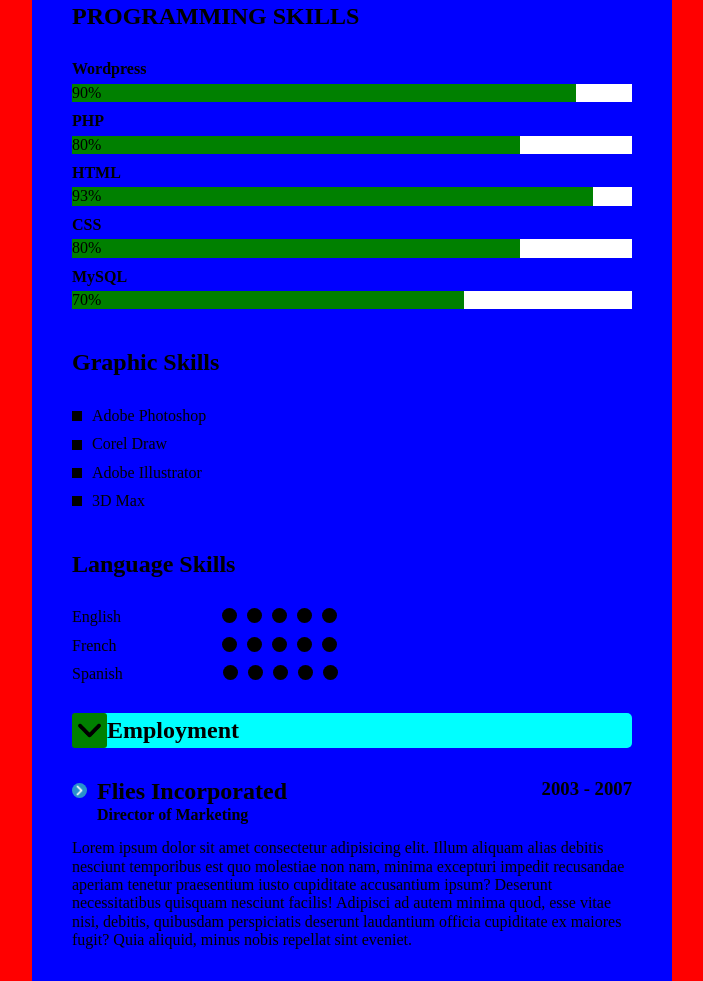
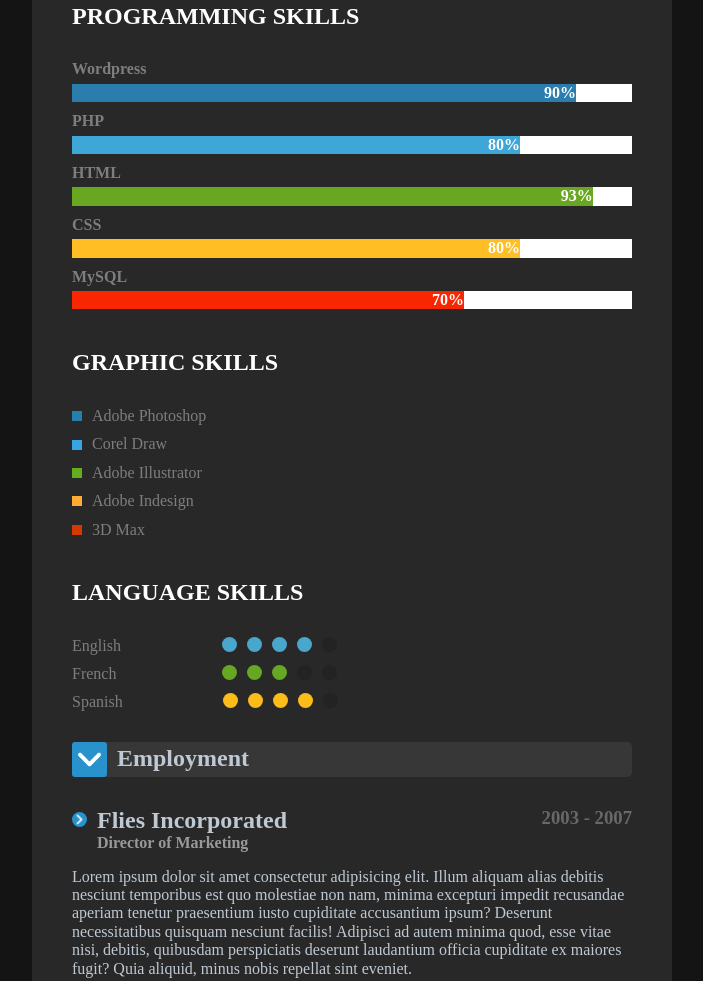
Before and after one commit to cero-dev/resume-webpage, a plain HTML site: page index.html in a window 1280 px wide. Shown: the part 525-1506 px from the top of the page, without its empty margins (288-991 px from the left). Drawn offline with Linux system fonts and the light colour scheme.

Commit message:
Modified styles.css for finalized styling of resume page

```diff
--- a/index.html
+++ b/index.html
@@ -160,7 +160,7 @@
             </div>
             <div class="section-two-right">
                 <div class="programming-skills">
-                    <div class="programming-skills-heaeder">
+                    <div class="programming-skills-header">
                         <h2>PROGRAMMING SKILLS</h2>
                     </div>
                     <div class="programming-skills-group">
@@ -198,60 +198,64 @@
                 </div>
                 <div class="graphic-skills">
                     <div class="graphic-skills-header">
-                        <h2>Graphic Skills</h2>
+                        <h2>GRAPHIC SKILLS</h2>
                     </div>
                     <div class="graphic-skills-group">
                         <div class="graphic-skill-item">
-                            <div class="graphic-skill-square"></div>
+                            <div class="graphic-skill-square first-square"></div>
                             <p>Adobe Photoshop</p>
                         </div>
                         <div class="graphic-skill-item">
-                            <div class="graphic-skill-square"></div>
+                            <div class="graphic-skill-square second-square"></div>
                             <p>Corel Draw</p>
                         </div>
                         <div class="graphic-skill-item">
-                            <div class="graphic-skill-square"></div>
+                            <div class="graphic-skill-square third-square"></div>
                             <p>Adobe Illustrator</p>
                         </div>
                         <div class="graphic-skill-item">
-                            <div class="graphic-skill-square"></div>
+                            <div class="graphic-skill-square fourth-square"></div>
+                            <p>Adobe Indesign</p>
+                        </div>
+                        <div class="graphic-skill-item">
+                            <div class="graphic-skill-square fifth-square"></div>
                             <p>3D Max</p>
                         </div>
                     </div>
                 </div>
                 <div class="language-skills">
                     <div class="language-skills-header">
-                        <h2>Language Skills</h2>
+                        <h2>LANGUAGE SKILLS</h2>
                     </div>
                     <div class="language-skills-group">
                         <div class="language-skill-item">
                             <p>English</p>
                             <div class="language-skill-item-circles">
-                                <div class="language-skill-circle"></div>
-                                <div class="language-skill-circle"></div>
-                                <div class="language-skill-circle"></div>
-                                <div class="language-skill-circle"></div>
-                                <div class="language-skill-circle"></div>
+                                <div class="language-skill-circle english-filled"></div>
+                                <div class="language-skill-circle english-filled"></div>
+                                <div class="language-skill-circle english-filled"></div>
+                                <div class="language-skill-circle english-filled"></div>
+                                <div class="language-skill-circle english-empty"></div>
                             </div>
                         </div>
                         <div class="language-skill-item">
                             <p>French</p>
                             <div class="language-skill-item-circles">
-                                <div class="language-skill-circle"></div>
-                                <div class="language-skill-circle"></div>
-                                <div class="language-skill-circle"></div>
-                                <div class="language-skill-circle"></div>
-                                <div class="language-skill-circle"></div>
+                                <div class="language-skill-circle french-filled"></div>
+                                <div class="language-skill-circle french-filled"></div>
+                                <div class="language-skill-circle french-filled"></div>
+                                <div class="language-skill-circle french-empty"></div>
+                                <div class="language-skill-circle french-empty"></div>
                             </div>
                         </div>
                         <div class="language-skill-item">
                             <p>Spanish</p>
                             <div class="language-skill-item-circles">
-                                <div class="language-skill-circle"></div>
-                                <div class="language-skill-circle"></div>
-                                <div class="language-skill-circle"></div>
-                                <div class="language-skill-circle"></div>
-                                <div class="language-skill-circle"></div>
+                                <div class="language-skill-circle spanish-filled"></div>
+                                <div class="language-skill-circle spanish-filled"></div>
+                                <div class="language-skill-circle spanish-filled"></div>
+                                <div class="language-skill-circle spanish-filled"></div>
+                                <div class="language-skill-circle spanish-empty"></div>
                             </div>
                         </div>
                     </div>
--- a/styles/styles.css
+++ b/styles/styles.css
@@ -1,10 +1,11 @@
 body {
     height: 100%;
     width: 100%;
-    background-color: red;
+    background-color: #141414;
     display: flex;
     justify-content: center;
     align-items: center;
+    color: #bfc9d3;
 }
 
 p,
@@ -17,7 +18,7 @@ h4 {
 }
 
 .inner-page {
-    background-color: blue;
+    background-color: #282828;
     margin: 50px 25%;
     padding: 40px;
     display: flex;
@@ -42,6 +43,10 @@ h4 {
     gap: 40px;
 }
 
+.section-one-top-left-text>h4 {
+    color: #499ecf;
+}
+
 .section-one-top-right {
     display: flex;
     gap: 8px;
@@ -52,6 +57,15 @@ h4 {
     display: flex;
     flex-direction: column;
     align-items: flex-end;
+    font-weight: 700;
+}
+
+.section-one-top-right-information-response {
+    color: #8b8b8b
+}
+
+.section-one-top-right-information-response>p>a {
+    color: #539fb9
 }
 
 .section-two {
@@ -66,7 +80,8 @@ h4 {
     gap: 30px;
 }
 
-.employment-item {
+.employment-item,
+.education-item {
     display: flex;
     flex-direction: column;
     gap: 15px;
@@ -81,8 +96,9 @@ h4 {
 .section-two-left-heading {
     display: flex;
     align-items: center;
-    background-color: aqua;
+    background-color: #373737;
     border-radius: 5px;
+    gap: 10px;
 }
 
 .section-two-left-heading>img {
@@ -108,8 +124,29 @@ h4 {
 .graphic-skill-square {
     height: 10px;
     width: 10px;
-    background-color: black;
 }
+
+.first-square {
+    background-color: #267eac;
+}
+
+.second-square {
+    background-color: #38a4e3;
+}
+
+.third-square {
+    background-color: #64ad1e;
+}
+
+.fourth-square {
+    background-color: #ffac32;
+}
+
+.fifth-square {
+    background-color: #d43900;
+}
+
+
 
 .language-skill-item {
     display: flex;
@@ -134,6 +171,24 @@ h4 {
     background-color: black;
 }
 
+.english-filled {
+    background-color: #49a7cd;
+}
+
+.french-filled {
+    background-color: #66a723
+}
+
+.spanish-filled {
+    background-color: #fcbd1b
+}
+
+.english-empty,
+.french-empty,
+.spanish-empty {
+    background-color: #232323;
+}
+
 .section-two-left-employment-header,
 .section-two-left-education-header {
     display: flex;
@@ -148,6 +203,11 @@ h4 {
 
 .section-two-left-employment-title>p {
     padding-top: 5px;
+}
+
+.section-two-left-employment-title-text>h4,
+.section-two-left-education-title-text>h4 {
+    color: #999999;
 }
 
 .programming-skills,
@@ -173,7 +233,21 @@ h4 {
 
 .programming-skills-item-one>.percentage-outer>.percentage-inner {
     width: 90%;
-    background-color: green;
+    background-color: #2b7dad;
+    font-weight: 700;
+    display: flex;
+    justify-content: flex-end;
+    color: white;
+}
+
+.programming-skills-item-one>h4,
+.programming-skills-item-two>h4,
+.programming-skills-item-three>h4,
+.programming-skills-item-four>h4,
+.programming-skills-item-five>h4,
+.graphic-skill-item>p,
+.language-skill-item>p {
+    color: #7e7e80;
 }
 
 .programming-skills-item-two>.percentage-outer {
@@ -183,7 +257,11 @@ h4 {
 
 .programming-skills-item-two>.percentage-outer>.percentage-inner {
     width: 80%;
-    background-color: green;
+    background-color: #3ea7d7;
+    font-weight: 700;
+    display: flex;
+    justify-content: flex-end;
+    color: white;
 }
 
 .programming-skills-item-three>.percentage-outer {
@@ -193,7 +271,11 @@ h4 {
 
 .programming-skills-item-three>.percentage-outer>.percentage-inner {
     width: 93%;
-    background-color: green;
+    background-color: #69a722;
+    font-weight: 700;
+    display: flex;
+    justify-content: flex-end;
+    color: white;
 }
 
 .programming-skills-item-four>.percentage-outer {
@@ -203,7 +285,11 @@ h4 {
 
 .programming-skills-item-four>.percentage-outer>.percentage-inner {
     width: 80%;
-    background-color: green;
+    background-color: #ffbe24;
+    font-weight: 700;
+    display: flex;
+    justify-content: flex-end;
+    color: white;
 }
 
 
@@ -214,7 +300,11 @@ h4 {
 
 .programming-skills-item-five>.percentage-outer>.percentage-inner {
     width: 70%;
-    background-color: green;
+    background-color: #f82601;
+    font-weight: 700;
+    display: flex;
+    justify-content: flex-end;
+    color: white;
 }
 
 .programming-skills-item-one,
@@ -232,22 +322,21 @@ h4 {
     min-width: 105px;
     object-fit: cover;
     object-position: 50% 10%;
-    border: solid 5px white;
+    border: solid 3px #3b3c37;
     border-radius: 3px;
 }
 
 .ignore-parent-padding {
-    color: black;
+    border: solid 1px #505050;
     margin: 0 -40px;
 }
 
 .section-two-left-hr {
     width: 100%;
-    border: dotted 1px lightgray;
+    border: dotted 1px #3a3a3a;
 }
 
-.section-two-left-employment-title img,
-.section-two-left-education-title img {
+.section-two-left-employment-title img {
     height: 15px;
     width: 15x;
     rotate: 270deg;
@@ -255,6 +344,37 @@ h4 {
     filter: invert(100%);
     border-radius: 50%;
     margin-top: 5px;
+}
+
+.section-two-left-education-title img {
+    height: 15px;
+    width: 15x;
+    rotate: 270deg;
+    background-color: #995bb9;
+    filter: invert(100%);
+    border-radius: 50%;
+    margin-top: 5px;
+}
+
+.section-two-left-heading>img {
+    filter: invert(100%);
+    background-color: #d76d33;
+}
+
+.education>.section-two-left-heading>img {
+    filter: invert(100%);
+    background-color: #995bb9;
+}
+
+.section-two-left-education-header>h3,
+.section-two-left-employment-header>h3 {
+    color: #686868
+}
+
+.programming-skills-header>h2,
+.graphic-skills-header>h2,
+.language-skills-header>h2 {
+    color: white;
 }
 
 @media (max-width: 1680px) {
```
